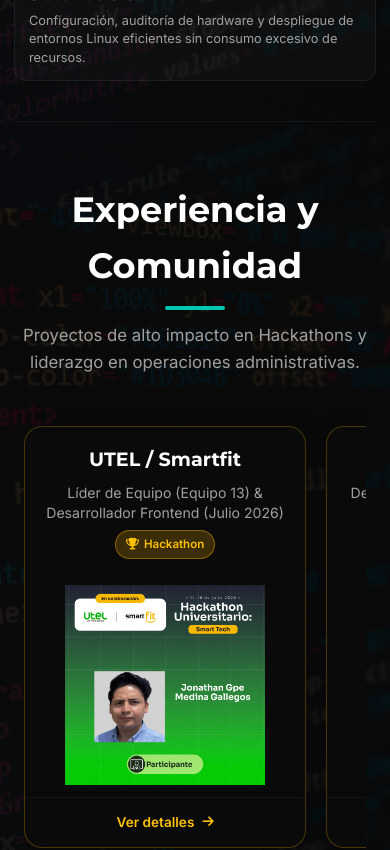
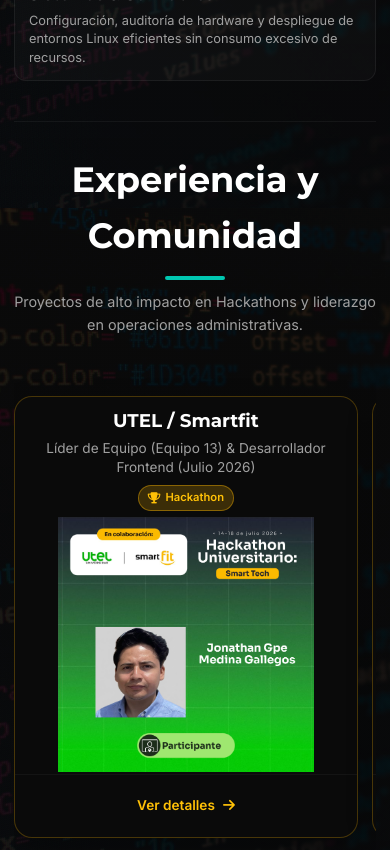
Before and after one commit to jona943/JonathanMedina, a React (Vite) app: page / in a window 390 px wide. Shown: the part 1480-2330 px from the top of the page. Built offline with nearby package versions, Linux system fonts and the light colour scheme.

Commit message:
fix: mejora de proporcion de tarjetas moviles y maquetado de modal

```diff
--- a/src/modules/Experience/Experience.css
+++ b/src/modules/Experience/Experience.css
@@ -121,18 +121,45 @@
     }
 }
 
+.experience-section {
+    padding: 70px 0;
+}
+
+.experience-header-wrapper {
+    text-align: center;
+    margin-bottom: 30px;
+}
+
+@media (max-width: 768px) {
+    .experience-section {
+        padding: 30px 0;
+    }
+    .experience-header-wrapper {
+        margin-bottom: 20px;
+    }
+    .section-subtitle {
+        font-size: 0.90rem;
+        margin-top: 6px;
+    }
+}
+
 @media (max-width: 600px) {
     .carousel-container {
-        padding: 0 10px;
+        padding: 0;
     }
 
     .carousel-btn {
         display: none;
     }
 
+    .experience-carousel {
+        padding: 40px 0;
+        gap: 14px;
+    }
+
     .carousel-slide {
-        flex: 0 0 85%;
-        width: 85%;
+        flex: 0 0 95%;
+        width: 95%;
         min-width: 0;
     }
 }
--- a/src/modules/Experience/components/ExperienceItem.css
+++ b/src/modules/Experience/components/ExperienceItem.css
@@ -194,10 +194,39 @@
     color: var(--accent);
 }
 
-.experience-card-item:hover .cta-link {
-    gap: 12px;
+@media (max-width: 600px) {
+    .card-header-top {
+        padding: 12px 10px 4px 10px;
+        gap: 5px;
+    }
+    .card-main-title {
+        font-size: 1.15rem;
+    }
+    .card-sub-role {
+        font-size: 0.85rem;
+    }
+    .card-type-tag {
+        font-size: 0.7rem;
+        padding: 3px 9px;
+    }
+    .card-media-wrapper {
+        margin: 2px 0;
+    }
+    .card-media-wrapper.media-hackathon {
+        max-height: 265px;
+        height: 255px;
+        padding: 0 2px;
+    }
+    .card-media-wrapper.media-work {
+        max-height: 220px;
+        height: 210px;
+        padding: 0 2px;
+    }
+    .card-cta-footer {
+        padding: 20px 12px;
+        margin-top: auto;
+    }
+    .cta-link {
+        font-size: 0.85rem;
+    }
 }
-
-.cta-icon {
-    font-size: 0.8rem;
-}
--- a/src/modules/Experience/components/ExperienceModal.css
+++ b/src/modules/Experience/components/ExperienceModal.css
@@ -80,30 +80,33 @@
     border-radius: 10px; /* Redondeo leve en la imagen */
 }
 
-.modal-badge {
-    position: absolute;
-    bottom: 12px;
-    left: 20px;
-    padding: 6px 14px;
-    border-radius: 20px;
-    font-size: 0.8rem;
-    font-weight: 700;
+.modal-header-meta {
     display: flex;
     align-items: center;
+    margin-bottom: 10px;
+}
+
+.modal-badge {
+    position: relative;
+    display: inline-flex;
+    align-items: center;
     gap: 6px;
-    backdrop-filter: blur(8px);
+    padding: 5px 12px;
+    border-radius: 20px;
+    font-size: 0.78rem;
+    font-weight: 700;
 }
 
 .modal-badge.hackathon {
-    background: rgba(255, 184, 0, 0.3);
+    background: rgba(255, 184, 0, 0.15);
     color: #ffc107;
-    border: 1px solid rgba(255, 184, 0, 0.5);
+    border: 1px solid rgba(255, 184, 0, 0.4);
 }
 
 .modal-badge.work {
-    background: rgba(0, 199, 177, 0.3);
+    background: rgba(0, 199, 177, 0.15);
     color: var(--accent);
-    border: 1px solid rgba(0, 199, 177, 0.5);
+    border: 1px solid rgba(0, 199, 177, 0.4);
 }
 
 .modal-body {
@@ -181,3 +184,26 @@
     from { transform: translateY(20px); opacity: 0; }
     to { transform: translateY(0); opacity: 1; }
 }
+
+@media (max-width: 600px) {
+    .experience-modal-overlay {
+        padding: 12px;
+    }
+    .experience-modal-content {
+        max-height: 85vh;
+        max-height: 85dvh;
+    }
+    .modal-body {
+        padding: 16px;
+    }
+    .modal-title {
+        font-size: 1.25rem;
+    }
+    .modal-role {
+        font-size: 0.88rem;
+    }
+    .modal-highlight-item {
+        font-size: 0.86rem;
+        line-height: 1.5;
+    }
+}
--- a/src/modules/Experience/components/ExperienceModal.jsx
+++ b/src/modules/Experience/components/ExperienceModal.jsx
@@ -26,14 +26,16 @@
         {item.image && (
           <div className="modal-image-header">
             <img src={item.image} alt={item.alt || item.title} className="modal-full-img" />
+          </div>
+        )}
+
+        <div className="modal-body">
+          <div className="modal-header-meta">
             <span className={`modal-badge ${isHackathon ? 'hackathon' : 'work'}`}>
               <i className={isHackathon ? 'fas fa-trophy' : 'fas fa-briefcase'}></i>
               {isHackathon ? 'Hackathon' : 'Experiencia Laboral'}
             </span>
           </div>
-        )}
-
-        <div className="modal-body">
           <h2 className="modal-title">{item.title}</h2>
           <h4 className="modal-role">{item.role}</h4>
 
```
